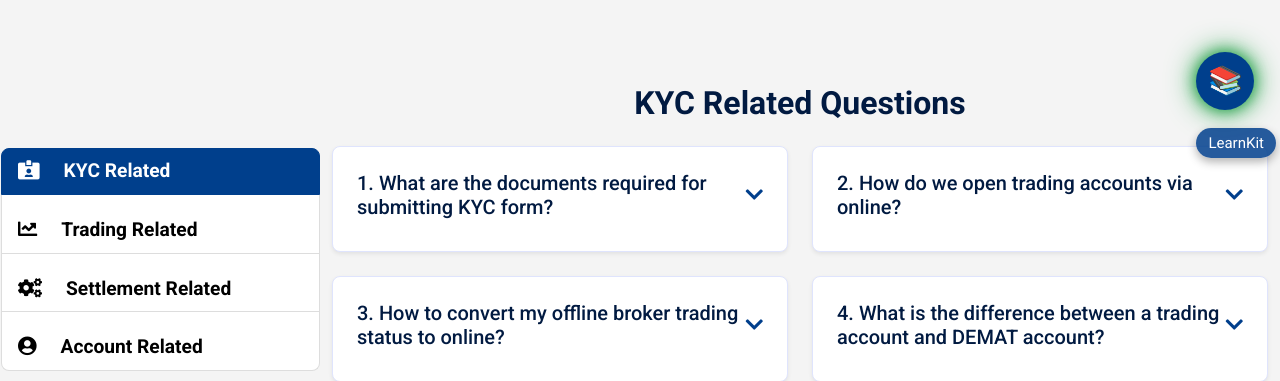
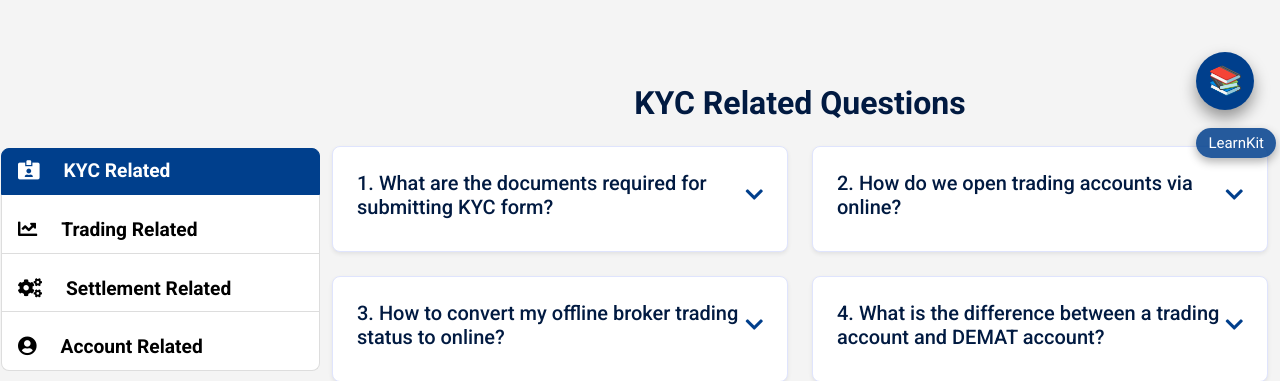
Before and after one commit to RoboPrabin/WEB-TrishaktiWebsite, a PHP site: page /faqs.html in a window 1280 px wide, with the pointer over the restyled element. Shown: the part 108-489 px from the top of the page. Run offline with PHP 8.4, Linux system fonts and the light colour scheme; some libraries are stand-ins or nearby versions.

Commit message:
smae as above

```diff
--- a/css/style.css
+++ b/css/style.css
@@ -1340,7 +1340,6 @@ footer {
 /* Hover */
 .floating-icon.learn:hover {
   background: var(--primary);
-  box-shadow: 0 0 15px var(--glow-color), 0 0 30px var(--glow-color);
 
 }
 
```
